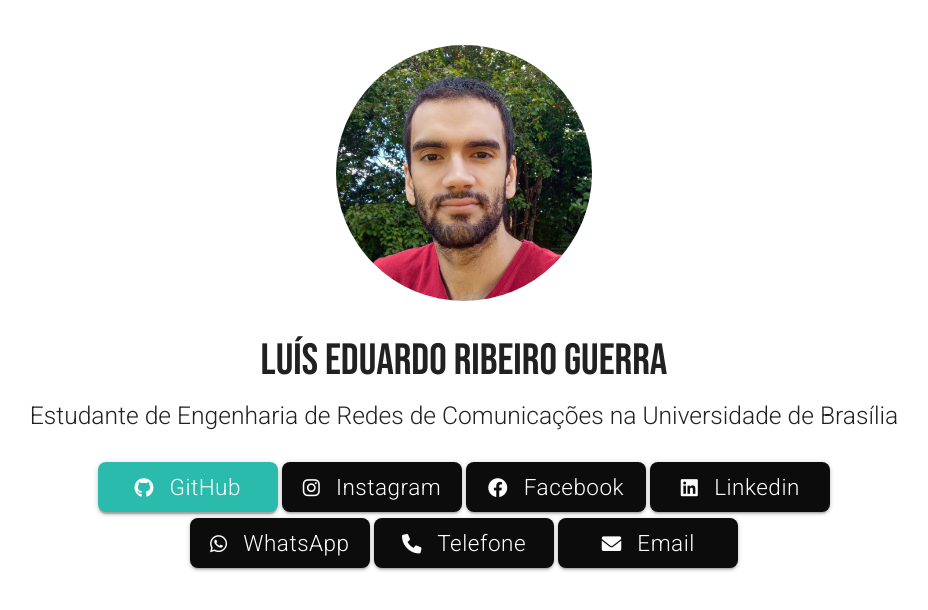
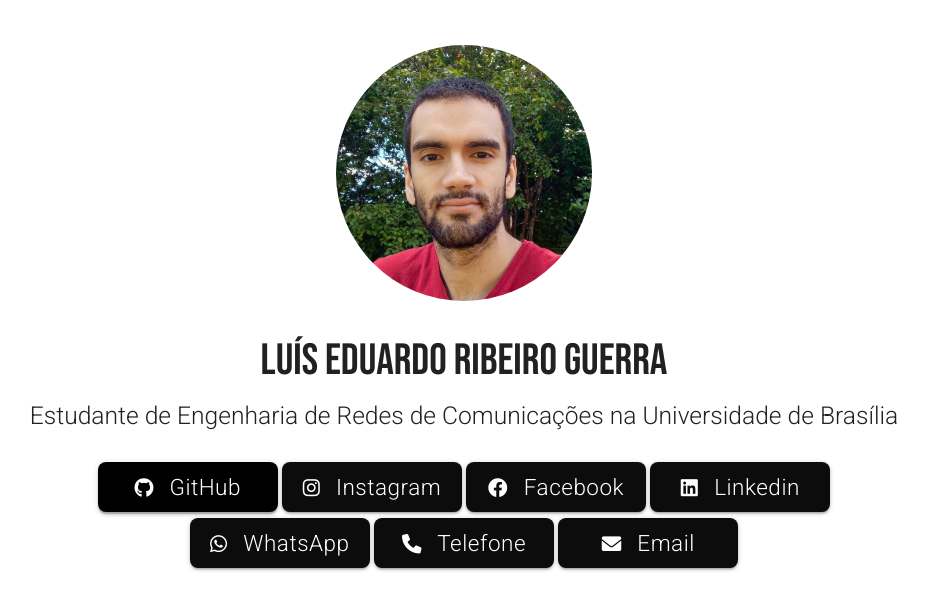
Before and after one commit to luisrguerra/luisbio, a plain HTML site: page index.html in a window 1280 px wide. In both pictures the pointer is over the link "GitHub". Shown: the whole page, without its empty margins (176-1104 px from the left). Drawn offline with nearby package versions, Linux system fonts and the light colour scheme.

Commit message:
Update index.html

```diff
--- a/index.html
+++ b/index.html
@@ -28,6 +28,12 @@
                 background-color: rgb(12, 12, 12);
                 color:white;
                 font-family: 'Roboto', sans-serif;
+            }
+            .botoes:hover{
+                background-color: black;
+            }
+            .botoes:focus{
+                background-color: black;
             }
             .icones{
                 margin-right: 0.5em;
```
